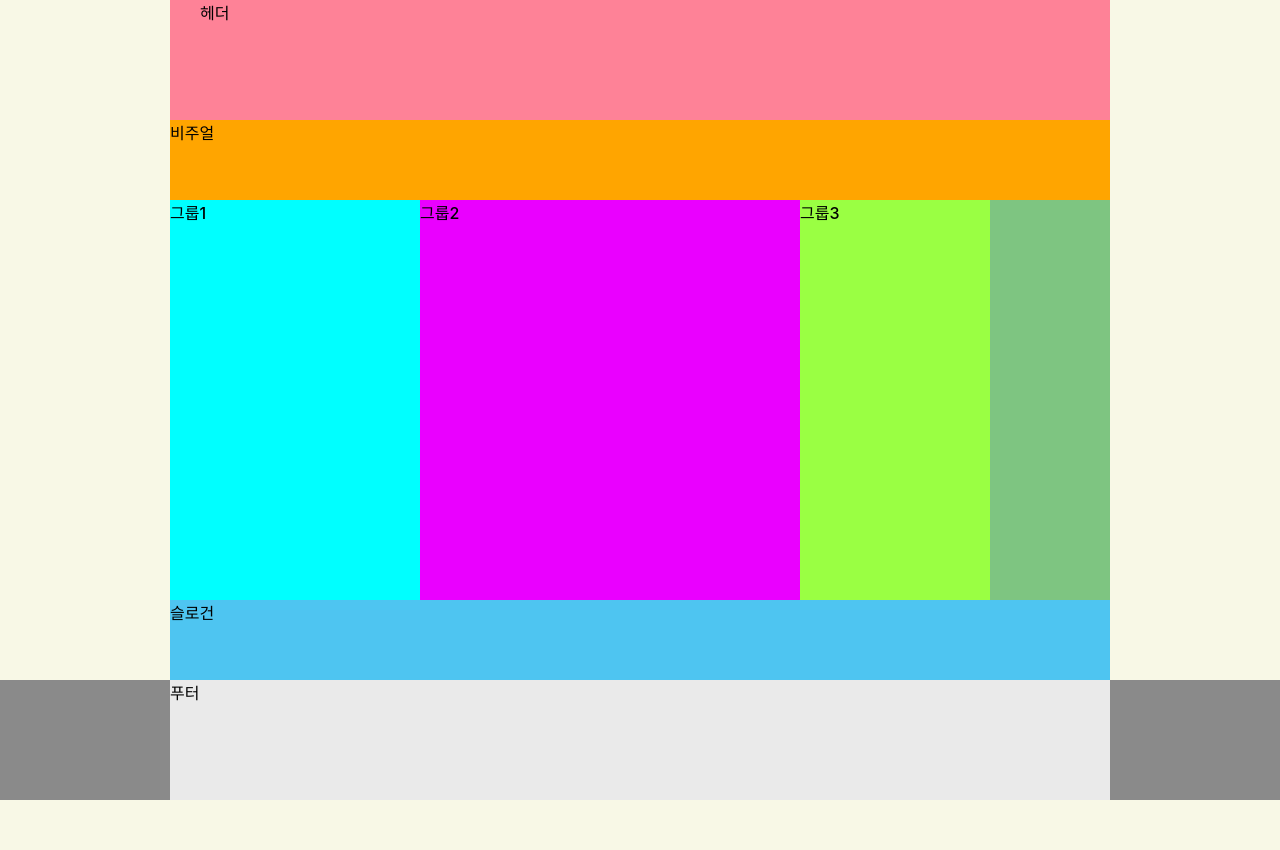
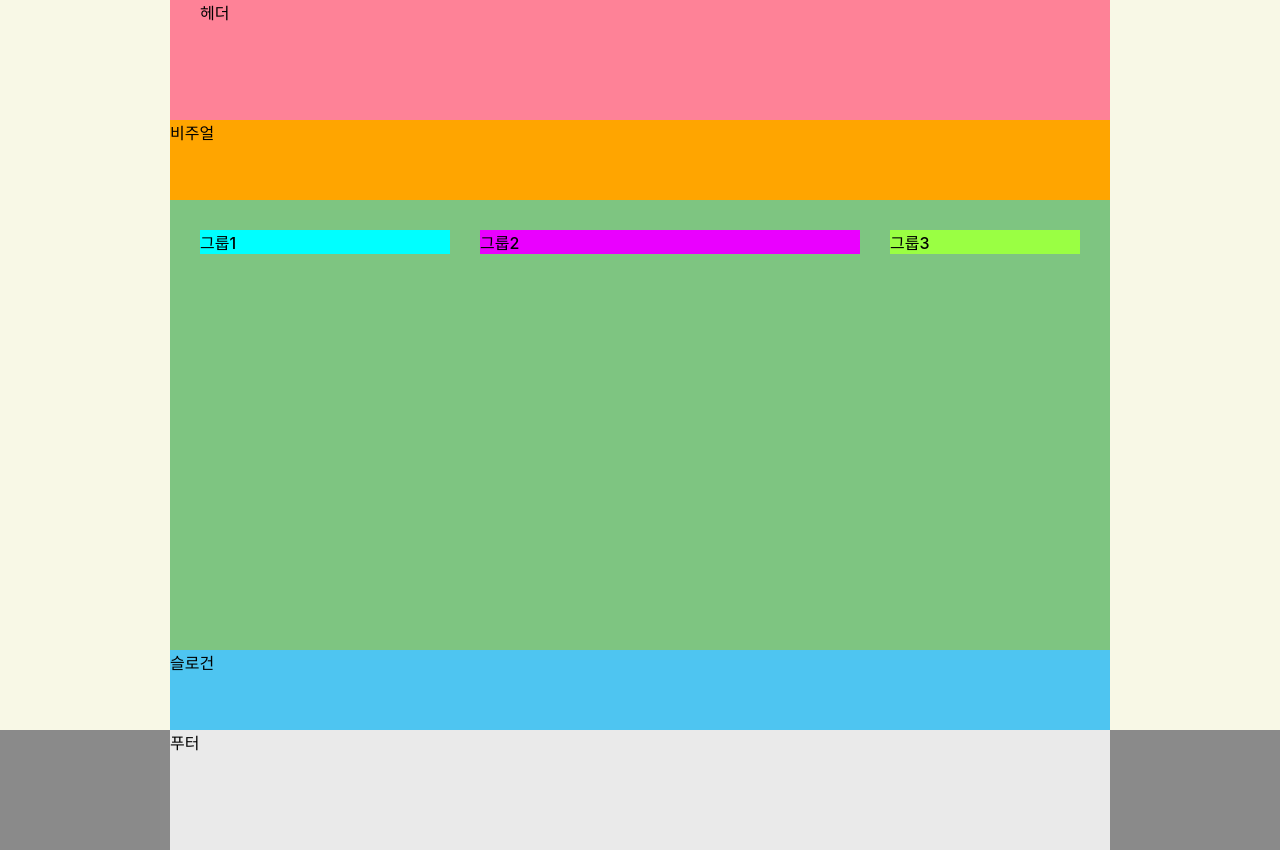
Before and after one commit to nahee09/HTML5, a website: page index.html in a window 1280 px wide. Before the commit the page ends 800 px from the top, so only its background shows below. Drawn offline with Linux system fonts and the light colour scheme; a web font is replaced by a local one.

Commit message:
flex로 main 완성

```diff
--- a/styles/style.css
+++ b/styles/style.css
@@ -39,9 +39,14 @@ body{
 /*메인*/
 .main{
   background: #7ec581;
-  height: 50vh;
+  min-height: 450px;/*내용이 적더라도 최소 이 정도는 유지하도록*/
   display: flex;
-  flex-direction: row;
+  flex-flow: row nowrap; /*아래 두 줄을 한 꺼번에*/
+  /* flex-direction: row; */
+  /* flex-wrap: nowrap; 디폴트는 nowrap */
+  justify-content: space-between;
+  padding: 30px;
+  align-items: flex-start;
 }
 
 .group1{
@@ -57,6 +62,7 @@ body{
 .group3{
   background-color: rgb(154, 255, 67);
   width: 190px;
+  /* flex-grow: 1; */
 }
 
 /*슬로건*/
```
